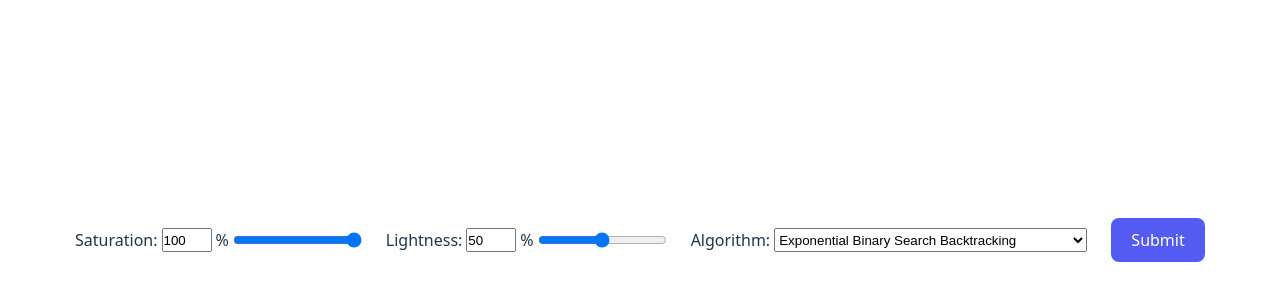
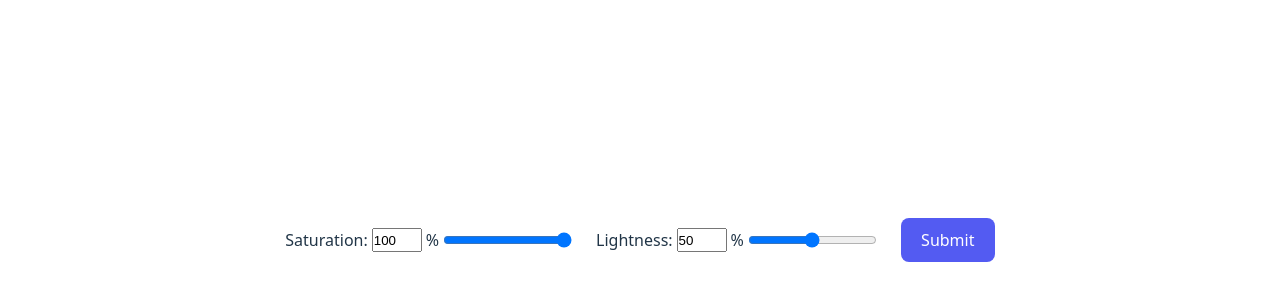
Before and after one commit to allensarmiento/color-swatches, a React (Vite) app: page / in a window 1280 px wide. Shown: the part 140-440 px from the top of the page. Built offline with nearby package versions, Linux system fonts and the light colour scheme.

Commit message:
Set debug mode back to false

```diff
--- a/src/settings.ts
+++ b/src/settings.ts
@@ -1 +1 @@
-export const DEBUG_MODE = true;
+export const DEBUG_MODE = false;
```
